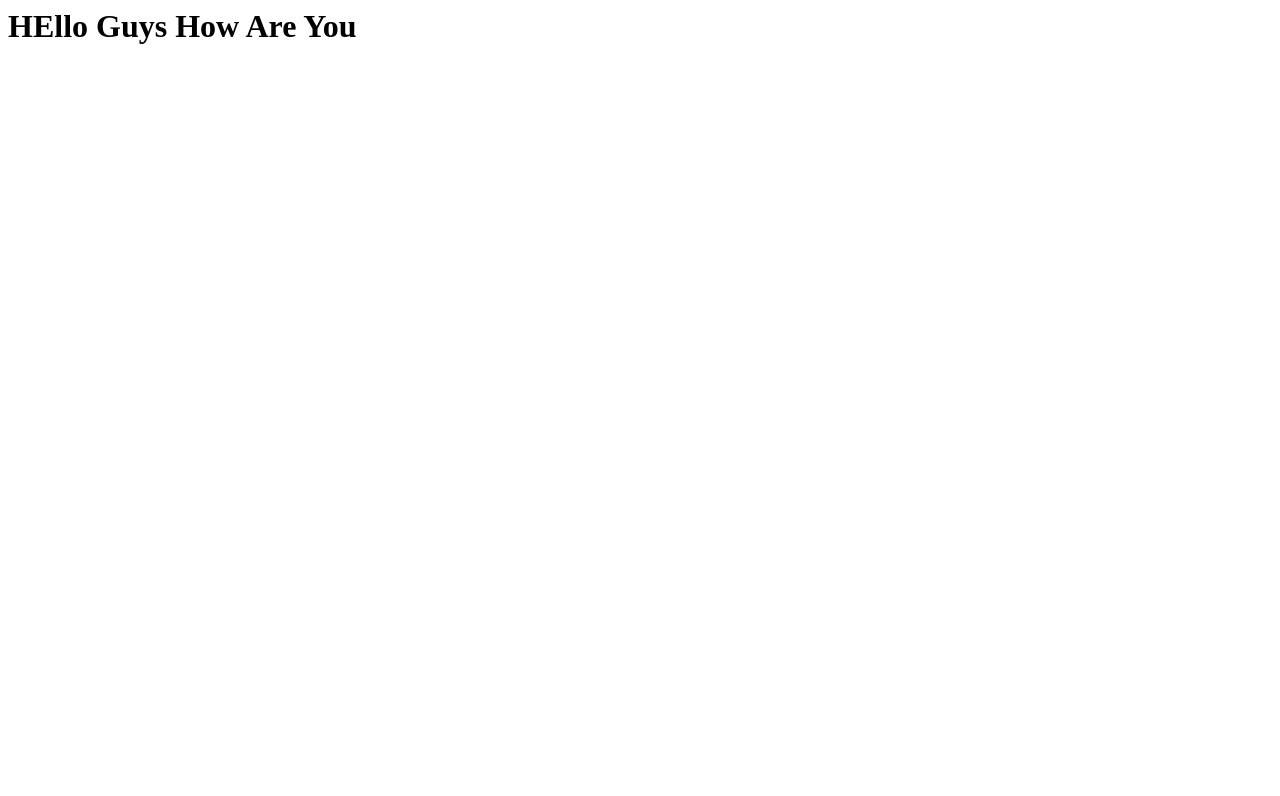
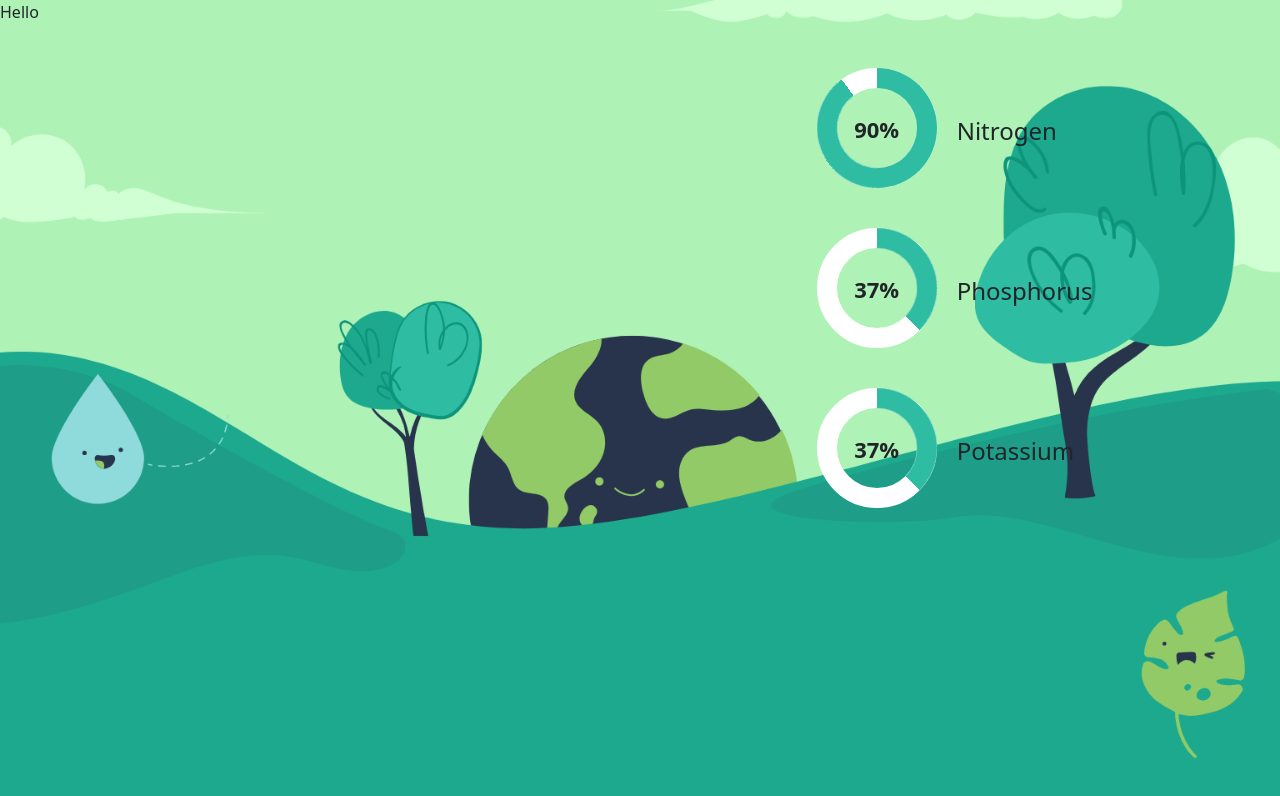
Before and after one commit to mahfuz-rahman007/earth-day, a plain HTML site: page index.html in a window 1280 px wide. Drawn offline with nearby package versions, Linux system fonts and the light colour scheme.

Commit message:
circle progress added and text added

```diff
--- a/index.html
+++ b/index.html
@@ -1 +1,81 @@
-<h1>HEllo Guys How Are You</h1>
+<!DOCTYPE html>
+<html lang="en">
+
+<head>
+    <meta charset="UTF-8">
+    <meta name="viewport" content="width=device-width, initial-scale=1.0">
+    <title>Environment</title>
+
+    <link href="https://cdn.jsdelivr.net/npm/bootstrap@5.3.3/dist/css/bootstrap.min.css" rel="stylesheet"
+        integrity="sha384-QWTKZyjpPEjISv5WaRU9OFeRpok6YctnYmDr5pNlyT2bRjXh0JMhjY6hW+ALEwIH" crossorigin="anonymous">
+    <link rel="stylesheet" href="style.css">
+</head>
+
+<body>
+
+    <div class="row d-flex justify-content-center mt-100">
+
+        <div class="col-7">
+
+            Hello
+
+        </div>
+
+        <div class="col-5 ps-5 pt-5">
+
+            <div class="row flex-column">
+
+                <div class="progress-1">
+                    <div class="progress blue">
+                        <span class="progress-left">
+                            <span class="progress-bar"></span>
+                        </span>
+                        <span class="progress-right">
+                            <span class="progress-bar"></span>
+                        </span>
+                        <div class="progress-value">90%</div>
+                    </div>
+                    <span class="progress-text">Nitrogen</span>
+                </div>
+
+
+                <div class="progress-2">
+                    <div class="progress yellow">
+                        <span class="progress-left">
+                            <span class="progress-bar"></span>
+                        </span>
+                        <span class="progress-right">
+                            <span class="progress-bar"></span>
+                        </span>
+                        <div class="progress-value">37%</div>
+                    </div>
+
+                    <span class="progress-text">Phosphorus</span>
+                </div>
+
+                <div class="progress-3">
+                    <div class="progress red">
+                        <span class="progress-left">
+                            <span class="progress-bar"></span>
+                        </span>
+                        <span class="progress-right">
+                            <span class="progress-bar"></span>
+                        </span>
+                        <div class="progress-value">37%</div>
+                    </div>
+
+                    <span class="progress-text">Potassium</span>
+                </div>
+
+            </div>
+
+
+
+        </div>
+
+
+    </div>
+
+</body>
+
+</html>
--- /dev/null
+++ b/style.css
@@ -0,0 +1,149 @@
+html,
+body {
+  height: 100%;
+  margin: 0;
+  padding: 0;
+}
+
+body {
+  background-image: url("freepik-cute-earth-day-nature-general-infographic-202406241559546FRq.png");
+  background-size: cover;
+  background-position: center;
+  background-repeat: no-repeat;
+}
+
+.progress {
+  width: 120px;
+  height: 120px !important;
+  float: left;
+  line-height: 150px;
+  background: none;
+  margin: 20px;
+  box-shadow: none;
+  position: relative;
+}
+.progress:after {
+  content: "";
+  width: 100%;
+  height: 100%;
+  border-radius: 50%;
+  border: 20px solid #fff;
+  position: absolute;
+  top: 0;
+  left: 0;
+}
+.progress > span {
+  width: 50%;
+  height: 100%;
+  overflow: hidden;
+  position: absolute;
+  top: 0;
+  z-index: 1;
+}
+.progress .progress-left {
+  left: 0;
+}
+.progress .progress-bar {
+  width: 100%;
+  height: 100%;
+  background: none;
+  border-width: 20px;
+  border-style: solid;
+  position: absolute;
+  top: 0;
+}
+.progress .progress-left .progress-bar {
+  left: 100%;
+  border-top-right-radius: 80px;
+  border-bottom-right-radius: 80px;
+  border-left: 0;
+  -webkit-transform-origin: center left;
+  transform-origin: center left;
+}
+.progress .progress-right {
+  right: 0;
+}
+.progress .progress-right .progress-bar {
+  left: -100%;
+  border-top-left-radius: 80px;
+  border-bottom-left-radius: 80px;
+  border-right: 0;
+  -webkit-transform-origin: center right;
+  transform-origin: center right;
+  animation: loading-1 1.8s linear forwards;
+}
+.progress .progress-value {
+  width: 90%;
+  height: 90%;
+  border-radius: 50%;
+  font-size: 22px;
+  font-weight: 900;
+  line-height: 110px;
+  text-align: center;
+  position: absolute;
+  top: 5%;
+  left: 5%;
+}
+.progress.blue .progress-bar {
+  border-color: #2ebca2;
+}
+.progress.blue .progress-left .progress-bar {
+  animation: loading-2 1.5s linear forwards 1.8s;
+}
+.progress.yellow .progress-bar {
+  border-color: #2ebca2;
+}
+.progress.yellow .progress-right .progress-bar {
+  animation: loading-3 1.8s linear forwards;
+}
+.progress.yellow .progress-left .progress-bar {
+  animation: none;
+}
+.progress.red .progress-bar {
+  border-color: #2ebca2;
+}
+.progress.red .progress-right .progress-bar {
+  animation: loading-3 1.8s linear forwards;
+}
+.progress.red .progress-left .progress-bar {
+  animation: none;
+}
+
+.progress-text {
+  height: 100%;
+  display: block;
+  margin-top: 65px;
+  font-size: 24px;
+  font-weight: 500;
+}
+
+@keyframes loading-1 {
+  0% {
+    -webkit-transform: rotate(0deg);
+    transform: rotate(0deg);
+  }
+  100% {
+    -webkit-transform: rotate(180deg);
+    transform: rotate(180deg);
+  }
+}
+@keyframes loading-2 {
+  0% {
+    -webkit-transform: rotate(0deg);
+    transform: rotate(0deg);
+  }
+  100% {
+    -webkit-transform: rotate(144deg);
+    transform: rotate(144deg);
+  }
+}
+@keyframes loading-3 {
+  0% {
+    -webkit-transform: rotate(0deg);
+    transform: rotate(0deg);
+  }
+  100% {
+    -webkit-transform: rotate(135deg);
+    transform: rotate(135deg);
+  }
+}
```
Also changed, not shown: freepik-cute-earth-day-nature-general-infographic-202406241559546FRq.png (added).
